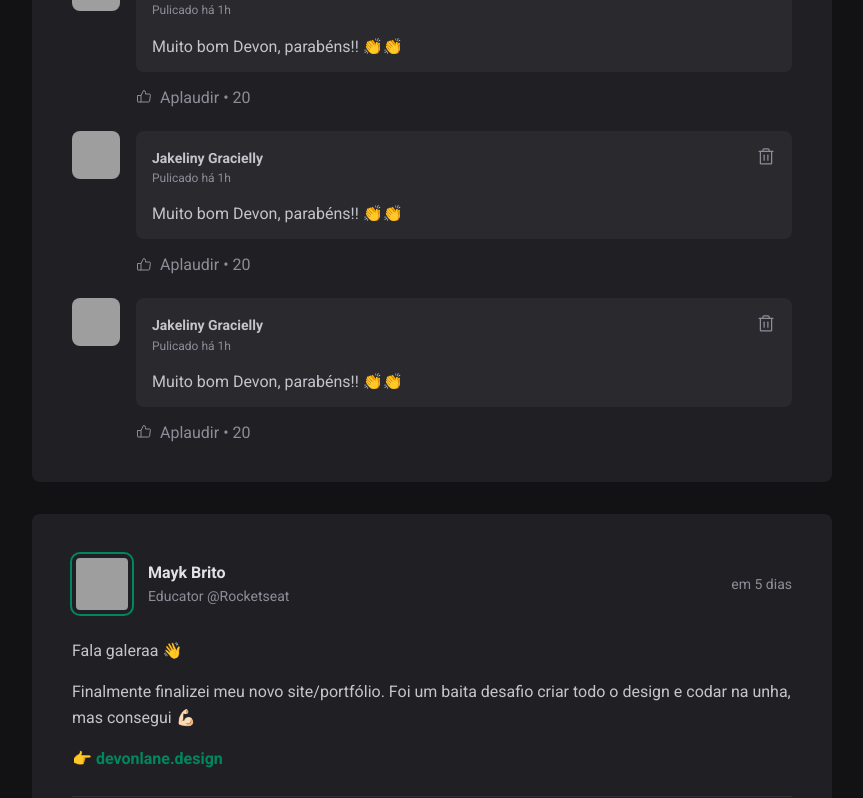
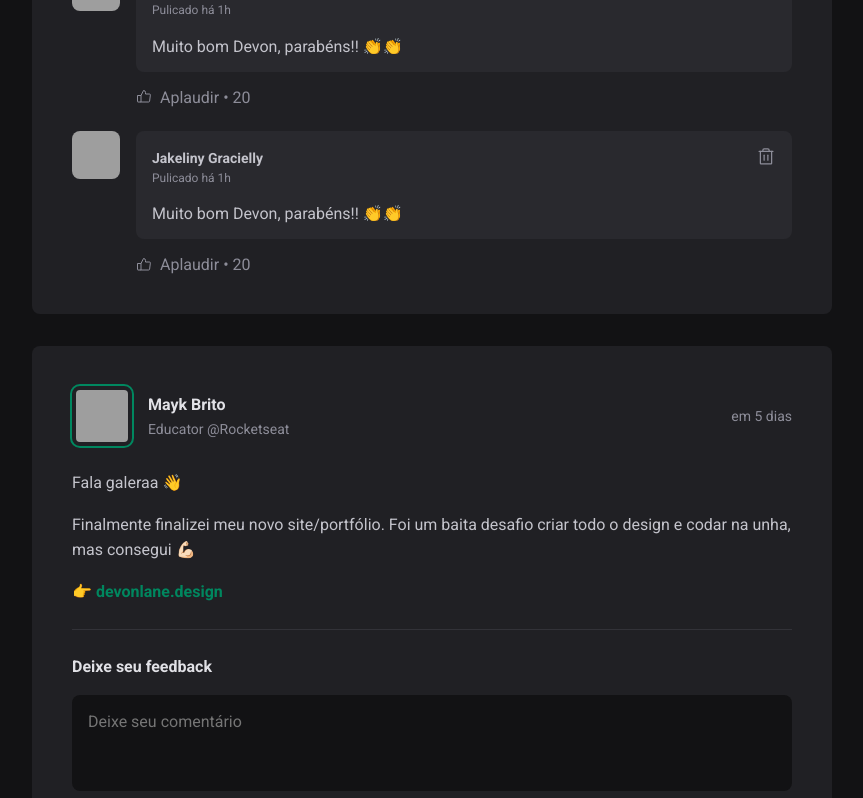
Before and after one commit to Jonatas-JS/Rocketseat-ReactJS, a React (Vite) app in the folder 01-fundamentos-reactjs/: page / in a window 1280 px wide. Shown: the part 622-1420 px from the top of the page, without its empty margins (352-1215 px from the left). Built offline with nearby package versions, Linux system fonts and the light colour scheme; grey boxes are pictures that could not be loaded.

Commit message:
Comment push
Adding comments using map and useState

```diff
--- a/01-fundamentos-reactjs/src/components/Post.jsx
+++ b/01-fundamentos-reactjs/src/components/Post.jsx
@@ -1,18 +1,38 @@
+import styles from './Post.module.css';
 import { format, formatDistanceToNow } from 'date-fns'; //biblioteca de formato de datas
 import ptBR from 'date-fns/locale/pt-BR';
+import { useState } from 'react';
 import { Avatar } from './Avatar';
 import { Comment } from './Comment';
-import styles from './Post.module.css';
 
+//author, publishedAt e content são propriedade que foram declaradas no App.jsx, aqui eu acesso ela
+//como no App.jsx ele acessa a const=posts aqui é possível utilizar essas informação para mostrar em tela
+//bom lembrar que posso declarar por aqui o valor "padrão" da propriedade, Ex.: publishedAt = '2024-07-26 10:59:00'
 export function Post({ author, publishedAt, content }) {
+
+    const [comments, setComments] = useState([
+        1,
+        2,
+    ])
+
+    //publishedDateFormatted vai armazenar a data do post e mostra-la já editada
     const publishedDateFormatted = format(publishedAt, "d 'de' LLLL 'às' HH:mm'h'", {
         locale: ptBR,
     })
 
+    //publishedDateRelativeToNow vai armazenar a data de publicação do post relativa a data atual
     const publishedDateRelativeToNow = formatDistanceToNow(publishedAt, {
         locale: ptBR,
         addSuffix: true,
     })
+
+    function handleCreateNewComment() {
+        //impede o comportamento normal do coponente
+        //o comportamento normal de um submit seria levar o usuário para outra página, nesse caso ele impede essa ação
+        event.preventDefault()
+        //spread operator ... copia o que tem na variável comments
+        setComments([...comments, comments.length + 1])
+    }
 
     return (
         <article className={styles.post}>
@@ -31,7 +51,7 @@
             </header>
 
             <div className={styles.content}>
-                {content.map(line => {
+                {content.map(line => { //função para separa e mostrar o que é paragrafo e o que é link
                     if (line.type === 'paragraph') {
                         return <p>{line.content}</p>;
                     } else if (line.type === 'link') {
@@ -40,7 +60,7 @@
                 })}
             </div>
 
-            <form className={styles.commentForm}>
+            <form onSubmit={handleCreateNewComment} className={styles.commentForm}>
                 <strong>Deixe seu feedback</strong>
                 <textarea
                     placeholder="Deixe seu comentário"
@@ -52,9 +72,9 @@
             </form>
 
             <div className={styles.commentList}>
-                <Comment />
-                <Comment />
-                <Comment />
+                {comments.map(comment => {
+                    return <Comment />
+                })}
             </div>
         </article>
     )
```
